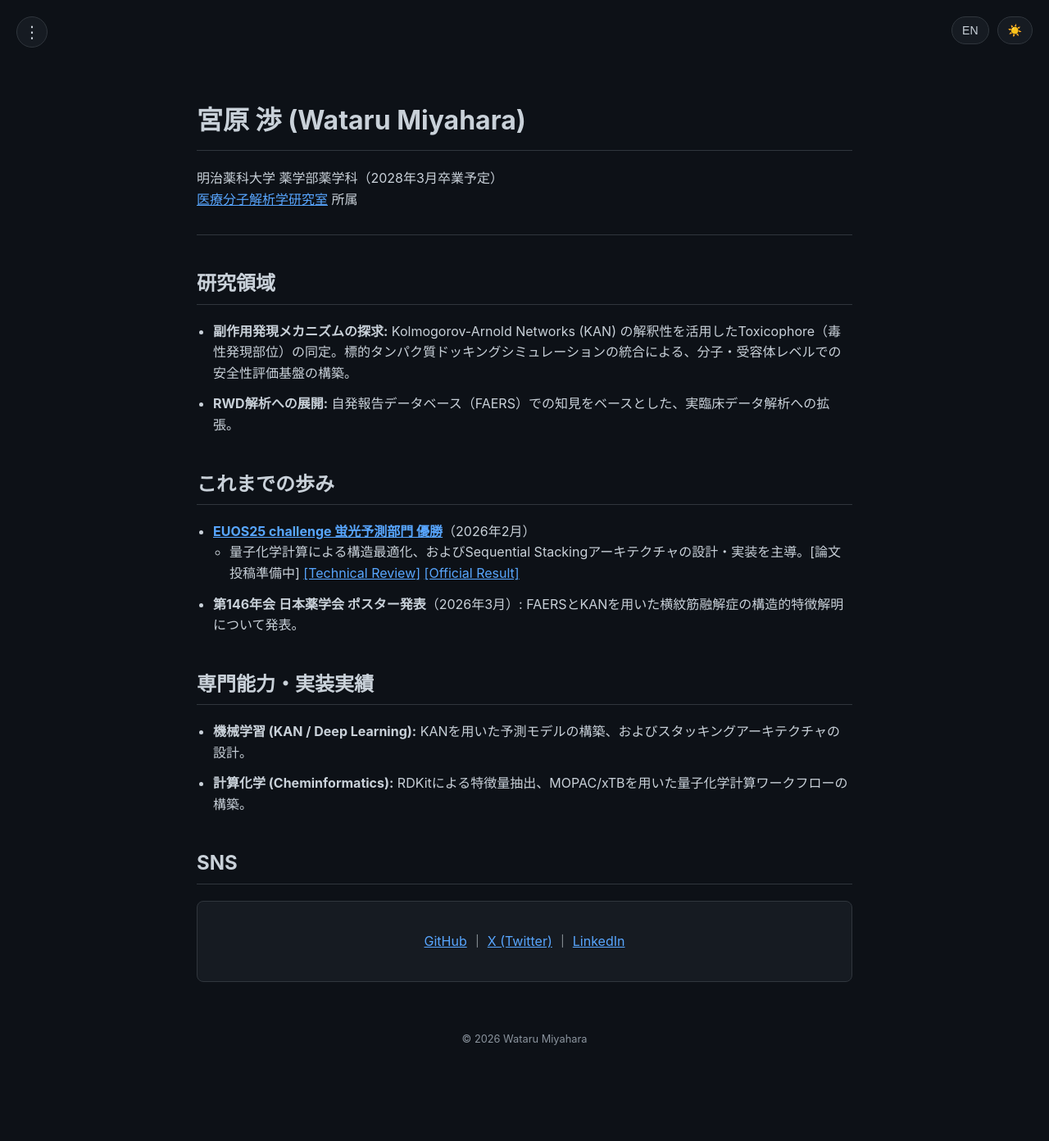
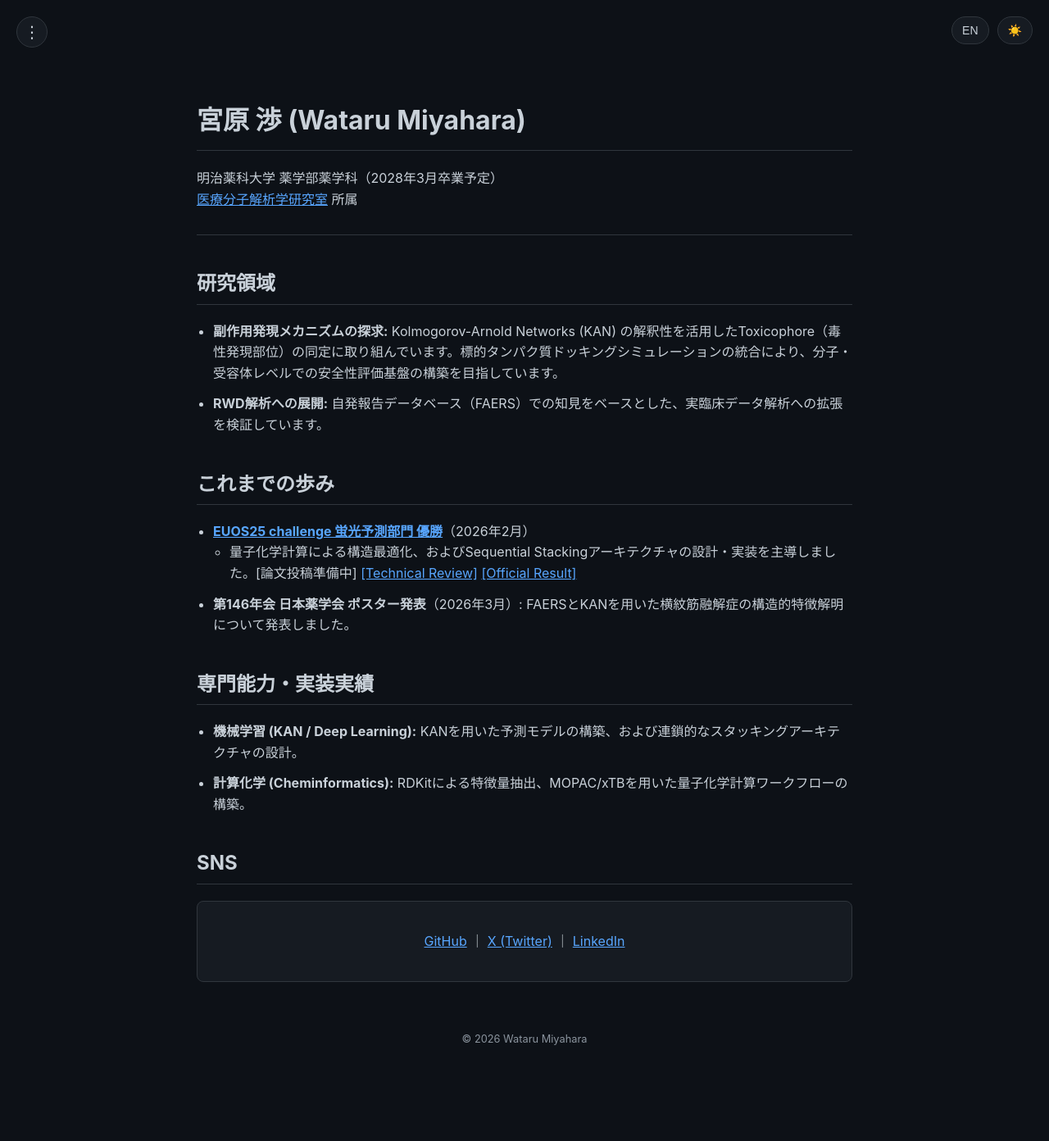
Before and after one commit to 377H-Miru/377H-Miru.github.io, a Jekyll site: the page built from index.md, in a window 1280 px wide. Shown: the whole page at 82% size. Built offline with Jekyll 4.4.1, drawn with Linux system fonts in a browser that asks for light colours.

Commit message:
Final linguistic polish: fix typos, improve grammar consistency, and normalize internal links across index and projects

```diff
--- a/index.md
+++ b/index.md
@@ -13,16 +13,16 @@ title: Home
 ---
 
 ## 研究領域
-- **副作用発現メカニズムの探求:** Kolmogorov-Arnold Networks (KAN) の解釈性を活用したToxicophore（毒性発現部位）の同定。標的タンパク質ドッキングシミュレーションの統合による、分子・受容体レベルでの安全性評価基盤の構築。
-- **RWD解析への展開:** 自発報告データベース（FAERS）での知見をベースとした、実臨床データ解析への拡張。
+- **副作用発現メカニズムの探求:** Kolmogorov-Arnold Networks (KAN) の解釈性を活用したToxicophore（毒性発現部位）の同定に取り組んでいます。標的タンパク質ドッキングシミュレーションの統合により、分子・受容体レベルでの安全性評価基盤の構築を目指しています。
+- **RWD解析への展開:** 自発報告データベース（FAERS）での知見をベースとした、実臨床データ解析への拡張を検証しています。
 
 ## これまでの歩み
 - **[EUOS25 challenge 蛍光予測部門 優勝](https://ochem.eu/static/challenge2025.do){:target="_blank"}**（2026年2月）
-    - 量子化学計算による構造最適化、およびSequential Stackingアーキテクチャの設計・実装を主導。[論文投稿準備中] [[Technical Review]](/posts/2026-02-25-euos25-review) [[Official Result]](https://www.eu-openscreen.eu/resources/eu-openscreen-news/ansicht/eu-openscreen-and-slas-announce-winners-of-the-second-joint-machine-learning-challenge-at-slas-2026.html){:target="_blank"}
-- **第146年会 日本薬学会 ポスター発表**（2026年3月）: FAERSとKANを用いた横紋筋融解症の構造的特徴解明について発表。
+    - 量子化学計算による構造最適化、およびSequential Stackingアーキテクチャの設計・実装を主導しました。[論文投稿準備中] [[Technical Review]](/posts/2026-02-25-euos25-review) [[Official Result]](https://www.eu-openscreen.eu/resources/eu-openscreen-news/ansicht/eu-openscreen-and-slas-announce-winners-of-the-second-joint-machine-learning-challenge-at-slas-2026.html){:target="_blank"}
+- **第146年会 日本薬学会 ポスター発表**（2026年3月）: FAERSとKANを用いた横紋筋融解症の構造的特徴解明について発表しました。
 
 ## 専門能力・実装実績
-- **機械学習 (KAN / Deep Learning):** KANを用いた予測モデルの構築、およびスタッキングアーキテクチャの設計。
+- **機械学習 (KAN / Deep Learning):** KANを用いた予測モデルの構築、および連鎖的なスタッキングアーキテクチャの設計。
 - **計算化学 (Cheminformatics):** RDKitによる特徴量抽出、MOPAC/xTBを用いた量子化学計算ワークフローの構築。
 
 <h2 id="sns">SNS</h2>
```
Also changed, not shown: other parts of index.md (+5 -5 lines), projects.md (+2 -2 lines).
